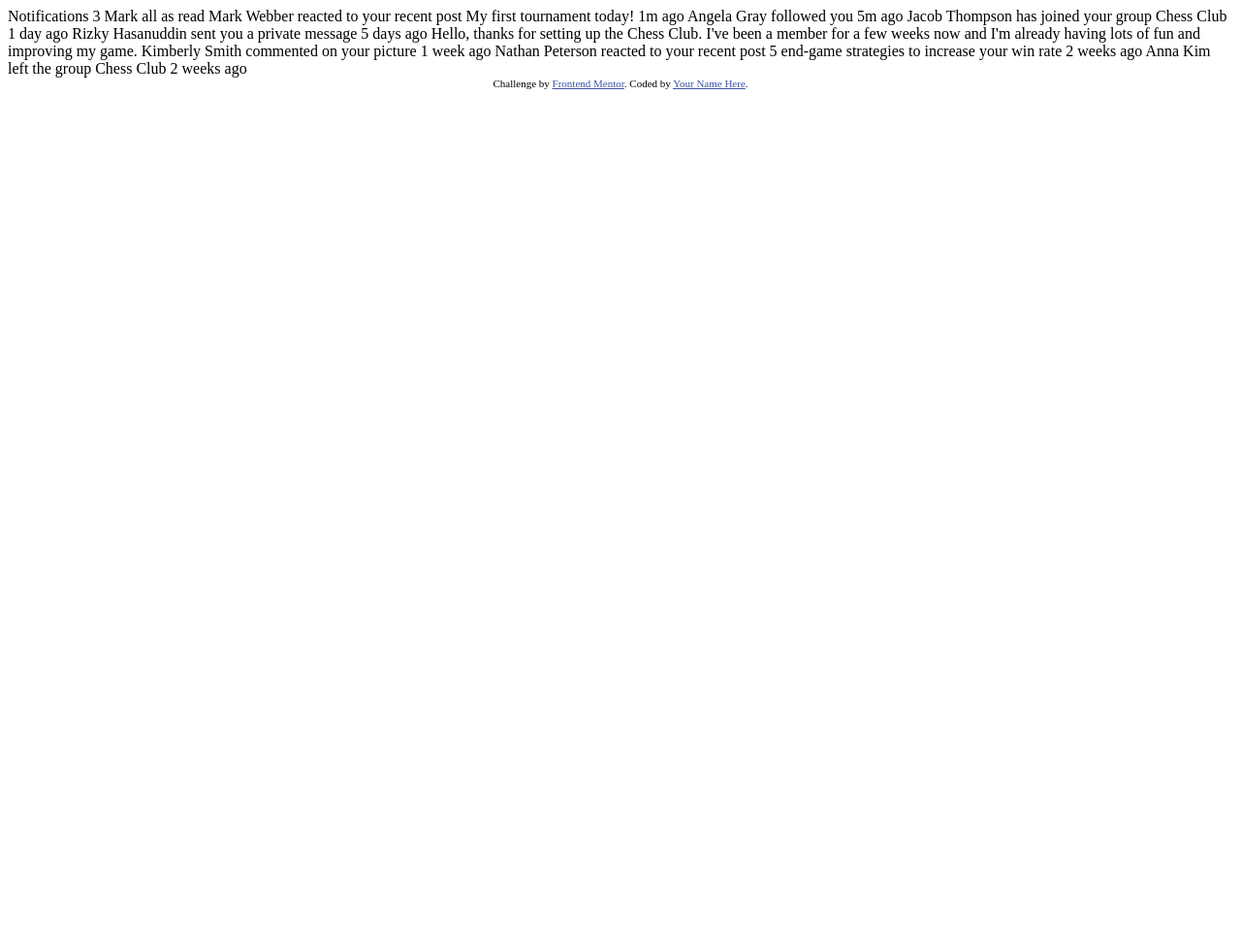
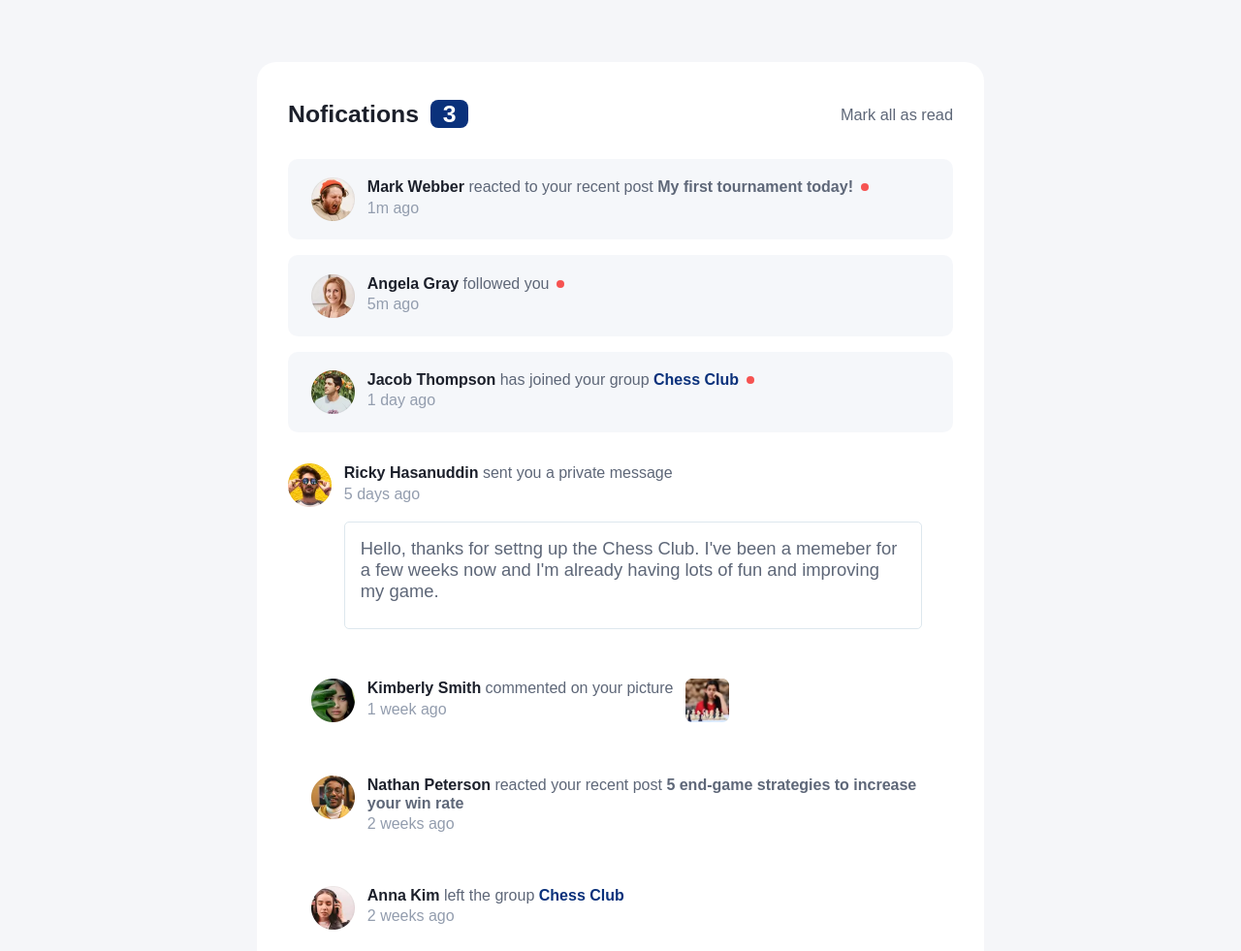
Before and after one commit to MarziaJalili/notifications-page-main, a plain HTML site: page index.html in a window 1280 px wide. Shown: the whole page at 97% size. Before the commit the page ends 800 px from the top, so only its background shows below. Drawn offline with Linux system fonts and the light colour scheme.

Commit message:
finished the project but still there are some changes needed I will apply them when I activated an internet bundle

```diff
--- a/index.html
+++ b/index.html
@@ -1,51 +1,120 @@
 <!DOCTYPE html>
 <html lang="en">
+
 <head>
   <meta charset="UTF-8">
-  <meta name="viewport" content="width=device-width, initial-scale=1.0"> <!-- displays site properly based on user's device -->
+  <meta name="viewport" content="width=device-width, initial-scale=1.0">
+  <!-- displays site properly based on user's device -->
 
   <link rel="icon" type="image/png" sizes="32x32" href="./assets/images/favicon-32x32.png">
+  <link rel="stylesheet" href="style.css">
 
   <title>Frontend Mentor | Notifications page</title>
 
-  <!-- Feel free to remove these styles or customise in your own stylesheet 👍 -->
-  <style>
-    .attribution { font-size: 11px; text-align: center; }
-    .attribution a { color: hsl(228, 45%, 44%); }
-  </style>
 </head>
+
 <body>
 
-  Notifications 3
+  <main>
+    <header>
+      <h1>Nofications <span class="notifications-number">3</span></h1>
+      <button class="mark-all-as-read">
+        Mark all as read
+      </button>
+    </header>
+    <section class="unread-messages">
+      <ul>
+        <li>
+          <img src="assets/images/avatar-mark-webber.webp" alt="avatar-mark-webber">
+          <div class="message-details">
+            <p>
+              <em class="user-name">Mark Webber</em> reacted to your recent post <span class="post-name">My first
+                tournament today!</span>
+              <span class="dot"></span>
 
-  Mark all as read
+            </p>
+            <span class="time">1m ago</span>
+          </div>
+        </li>
 
-  Mark Webber reacted to your recent post My first tournament today!
-  1m ago
+        <li>
+          <img src="assets/images/avatar-angela-gray.webp" alt="avatar-angela-gray">
+          <div class="message-details">
+            <p>
+              <em class="user-name">Angela Gray</em> followed you
+              <span class="dot"></span>
+            </p>
+            <span class="time">5m ago</span>
+          </div>
+        </li>
 
-  Angela Gray followed you
-  5m ago
+        <li>
+          <img src="assets/images/avatar-jacob-thompson.webp" alt="avatar-jacob-thompson">
+          <div class="message-details">
+            <p>
+              <em class="user-name">Jacob Thompson</em> has joined your group <span class="group-name">Chess Club</span>
+              <span class="dot"></span>
+            </p>
+            <span class="time">1 day ago</span>
+          </div>
+        </li>
+      </ul>
+    </section>
 
-  Jacob Thompson has joined your group Chess Club
-  1 day ago
+    <section class="private-message">
+      <img src="assets/images/avatar-rizky-hasanuddin.webp" alt="avatar-rizky-hasanuddin">
+      <div class="message-details">
+        <p>
+          <em class="user-name">Ricky Hasanuddin</em> sent you a private message
+        </p>
+        <span class="time">5 days ago</span>
+        <p class="private-message-content">
+          Hello, thanks for settng up the Chess Club. I've been a memeber for a few weeks now and I'm already having
+          lots
+          of fun and improving my game.
+        </p>
+      </div>
+    </section>
 
-  Rizky Hasanuddin sent you a private message
-  5 days ago
-  Hello, thanks for setting up the Chess Club. I've been a member for a few weeks now and
-  I'm already having lots of fun and improving my game.
 
-  Kimberly Smith commented on your picture
-  1 week ago
+    <section class="read-messages">
+      <ul>
+        <li>
+          <img src="assets/images/avatar-kimberly-smith.webp" alt="avatar-kimberly-smith">
+          <div class="message-details">
+            <p>
+              <em class="user-name">Kimberly Smith</em> commented on your picture
+            </p>
+            <span class="time">1 week ago</span>
+          </div>
+          <img class="post-picture" src="assets/images/image-chess.webp" alt="">
+        </li>
 
-  Nathan Peterson reacted to your recent post 5 end-game strategies to increase your win rate
-  2 weeks ago
+        <li>
+          <img src="assets/images/avatar-nathan-peterson.webp" alt="avatar-nathan-peterson">
+          <div class="message-details">
+            <p>
+              <em class="user-name">Nathan Peterson</em> reacted your recent post <span class="post-name">5 end-game
+                strategies to increase your win rate</span>
+            </p>
+            <span class="time">2 weeks ago</span>
+          </div>
+        </li>
 
-  Anna Kim left the group Chess Club
-  2 weeks ago
+        <li>
+          <img src="assets/images/avatar-anna-kim.webp" alt="avatar-anna-kim">
+          <div class="message-details">
+            <p>
+              <em class="user-name">Anna Kim</em> left the group <span class="group-name">Chess Club</span>
+            </p>
+            <span class="time">2 weeks ago</span>
+          </div>
+        </li>
+      </ul>
+    </section>
+  </main>
 
-  <div class="attribution">
-    Challenge by <a href="https://www.frontendmentor.io?ref=challenge" target="_blank">Frontend Mentor</a>.
-    Coded by <a href="#">Your Name Here</a>.
-  </div>
+  <script src="script.js"></script>
 </body>
+
 </html>
--- /dev/null
+++ b/script.js
@@ -0,0 +1,12 @@
+const notification = document.querySelector(".notifications-number")
+const dots = document.querySelectorAll(".dot")
+const lis = document.querySelectorAll('li')
+
+
+
+document.querySelector(".mark-all-as-read")
+    .addEventListener("click", () => {
+        notification.innerHTML = 0;
+        dots.forEach(dot => dot.style.display = "none");
+        lis.forEach(li => li.style.backgroundColor = "white")
+    })
--- /dev/null
+++ b/style.css
@@ -0,0 +1,195 @@
+/* @import url('https://fonts.googleapis.com/css2?family=Hanken+Grotesk:ital,wght@0,100..900;1,100..900&family=Inter:ital,opsz,wght@0,14..32,100..900;1,14..32,100..900&family=Montserrat:ital,wght@0,100..900;1,100..900&family=Outfit:wght@100..900&family=Plus+Jakarta+Sans:ital,wght@0,200..800;1,200..800&family=Red+Hat+Text:ital,wght@0,300..700;1,300..700&family=Young+Serif&display=swap'); */
+
+:root {
+    /* ## Colors */
+
+    /* ### Primary */
+
+    --Red: hsl(1, 90%, 64%);
+    --Blue: hsl(219, 85%, 26%);
+    --Blue-background: hsla(219, 85%, 26%, 0.04);
+    --Blue-background-pirvate: hsla(219, 100%, 50%, 0.15);
+
+    /* ### Neutral */
+
+    --White: hsl(0, 0%, 100%);
+    --Very-light-grayish-blue: hsl(210, 60%, 98%);
+    --Light-grayish-blue-1: hsl(211, 68%, 94%);
+    --Light-grayish-blue-2: hsl(205, 33%, 90%);
+    --Grayish-blue: hsl(219, 14%, 63%);
+    --Dark-grayish-blue: hsl(219, 12%, 42%);
+    --Very-dark-blue: hsl(224, 21%, 14%);
+
+}
+
+*,
+*::after,
+*::before {
+    padding: 0;
+    margin: 0;
+    box-sizing: border-box;
+}
+
+body {
+    font-family: "Red Hat Text", sans-serif;
+    display: grid;
+    gap: 1rem;
+    color: var(--Very-dark-blue);
+}
+
+header {
+    display: flex;
+    justify-content: space-between;
+
+    & h1 {
+        font-size: 1.55rem;
+
+        .notifications-number {
+            color: white;
+            background-color: var(--Blue);
+            padding: 0.05rem 0.8rem;
+            border-radius: 8px;
+            margin-left: 5px;
+        }
+    }
+
+    .mark-all-as-read {
+        border: none;
+        background-color: transparent;
+        color: var(--Dark-grayish-blue);
+        font-size: 1.02rem;
+    }
+}
+
+
+main {
+    padding: 1.5rem 1rem;
+    display: grid;
+    gap: 2rem;
+}
+
+button {
+    font: inherit;
+    cursor: pointer;
+}
+
+img {
+    width: 45px;
+}
+
+
+ul {
+    display: grid;
+    gap: 1rem;
+}
+
+li {
+    display: flex;
+    gap: 0.8rem;
+    align-items: start;
+    padding: 1.2rem 1.5rem;
+    border-radius: 10px;
+    color: var(--Dark-grayish-blue);
+}
+
+section.unread-messages li {
+    background-color: var(--Blue-background);
+}
+
+.message-details {
+    display: grid;
+    gap: 0.2rem;
+    position: relative;
+    font-size: 1rem;
+
+
+    & p {
+        line-height: 1.2;
+    }
+}
+
+.time {
+    color: var(--Grayish-blue);
+}
+
+.dot {
+    width: 8px;
+    height: 8px;
+    position: absolute;
+    background-color: var(--Red);
+    margin-top: 6px;
+    margin-left: 8px;
+    border-radius: 50%;
+}
+
+.post-name {
+    font-weight: 700;
+    transition: color 0.2s;
+    cursor: pointer;
+}
+
+.post-name:hover {
+    color: var(--Blue);
+}
+
+
+.user-name {
+    font-style: normal;
+    color: var(--Very-dark-blue);
+    font-weight: 700;
+    cursor: pointer;
+    transition: color .2s;
+}
+
+.user-name:hover {
+    color: var(--Blue);
+}
+
+.group-name {
+    color: var(--Blue);
+    font-weight: 700;
+    cursor: pointer;
+}
+
+.private-message {
+    display: flex;
+    align-items: start;
+    gap: 0.8rem;
+    color: var(--Dark-grayish-blue);
+
+    .private-message-content {
+        border: 1px solid var(--Light-grayish-blue-2);
+        padding: 1rem 1rem 1.7rem 1rem;
+        font-size: 1.15rem;
+        border-radius: 5px;
+        line-height: 1.2;
+        margin-top: 1rem;
+        cursor: pointer;
+        transition: background-color 0.2s;
+
+        &:hover {
+            background-color: var(--Blue-background-pirvate);
+            border-color: transparent;
+        }
+    }
+}
+
+/* desktop */
+@media (min-width: 40em) {
+    body {
+        background-color: var(--Blue-background);
+        place-items: center;
+    }
+
+    main {
+        background-color: var(--White);
+        margin-block: 4rem;
+        border-radius: 20px;
+        padding: 2.5rem 2rem;
+        max-width: 750px;
+    }
+
+    .private-message {
+        margin-right: 2rem;
+    }
+}
```
